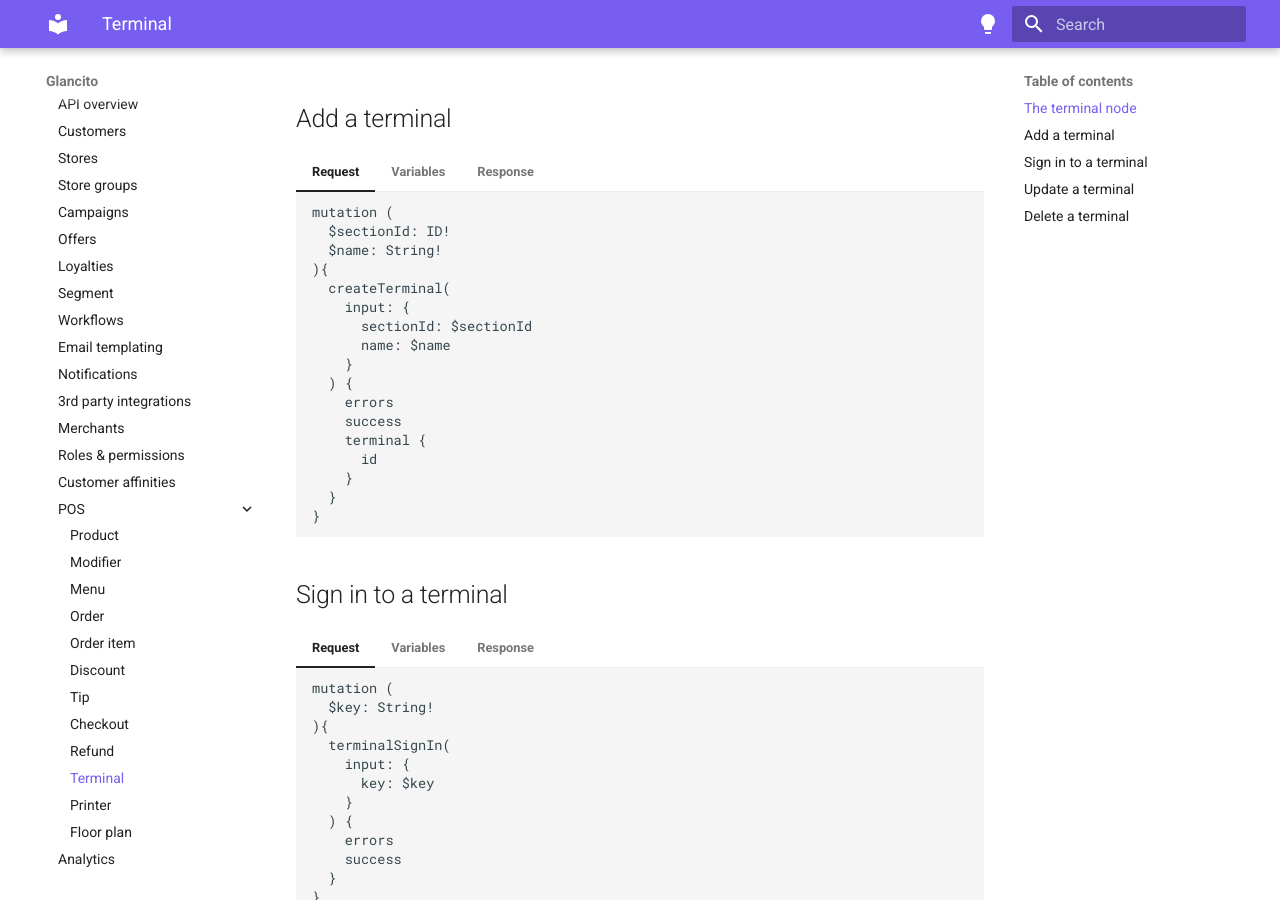
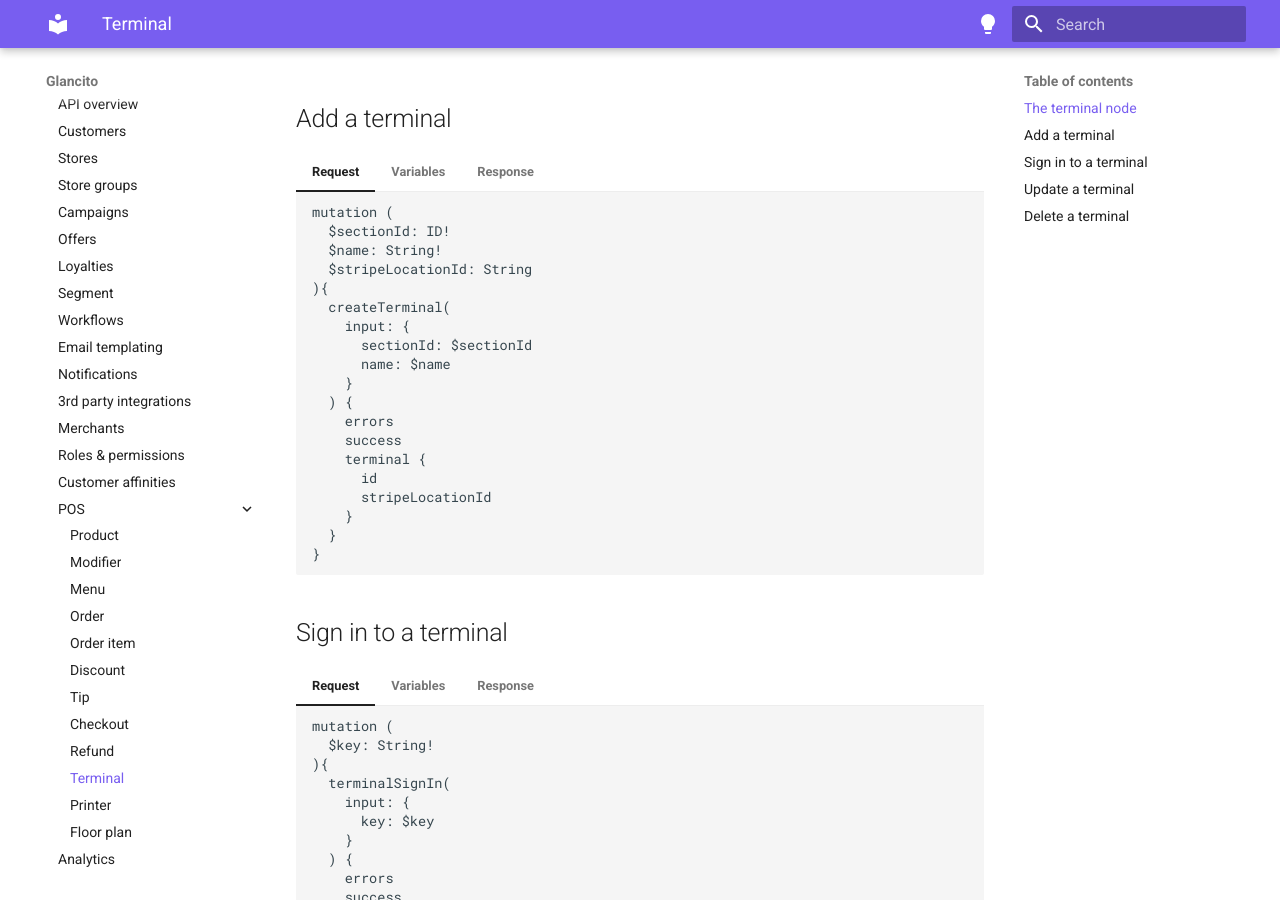
Before and after one commit to Loyaltydish/loyaltydish-docs, an MkDocs documentation site: the page built from docs/pos/terminal.md, in a window 1280 px wide and 900 px high, scrolled down 641 px. Built offline with MkDocs 1.6.1 and Material for MkDocs 9.7.7, drawn with Linux system fonts in a browser that asks for light colours.

Commit message:
Add stripe location id

```diff
--- a/docs/pos/terminal.md
+++ b/docs/pos/terminal.md
@@ -19,6 +19,7 @@
     mutation (
       $sectionId: ID!
       $name: String!
+      $stripeLocationId: String
     ){
       createTerminal(
         input: {
@@ -30,6 +31,7 @@
         success
         terminal {
           id
+          stripeLocationId
         }
       }
     }
```
